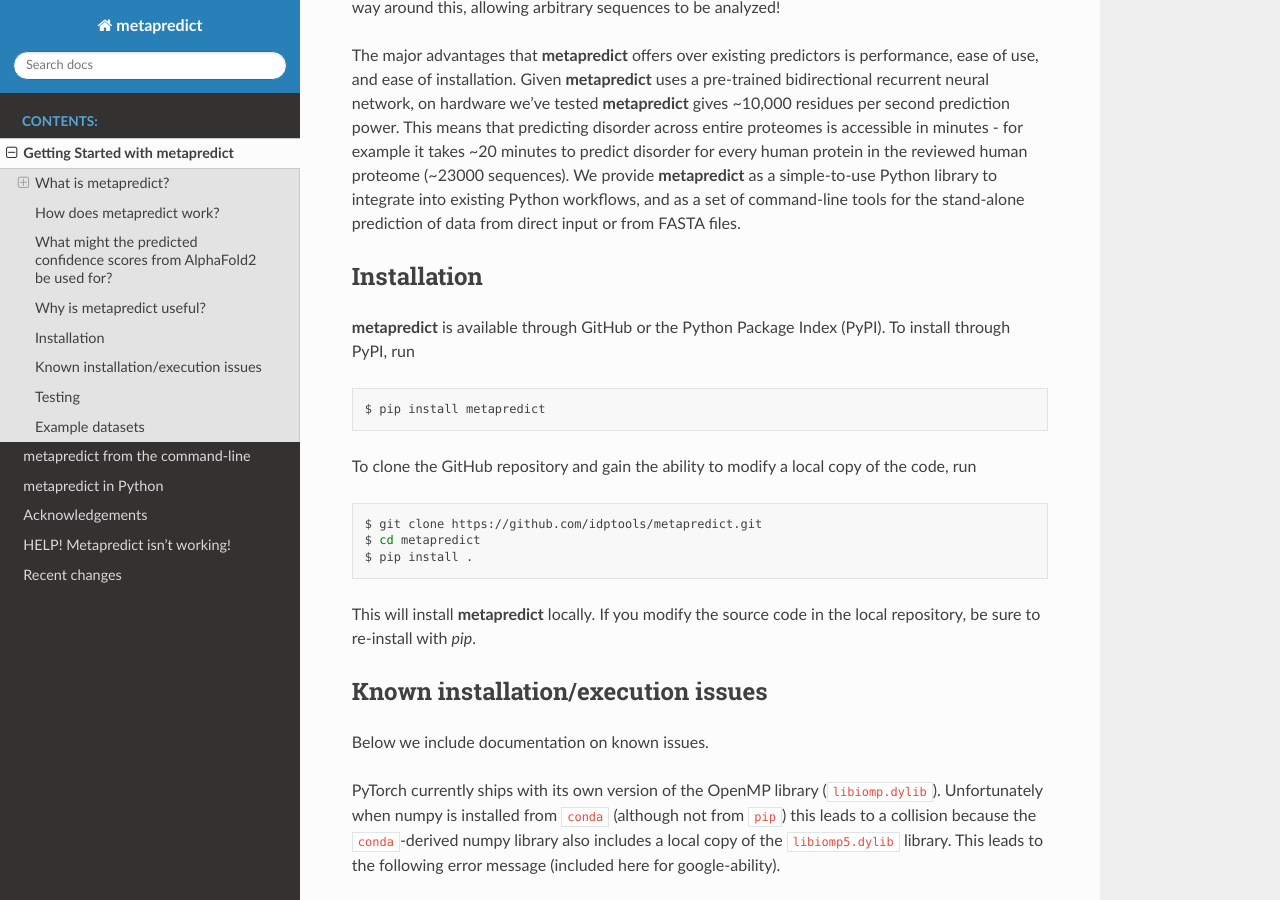
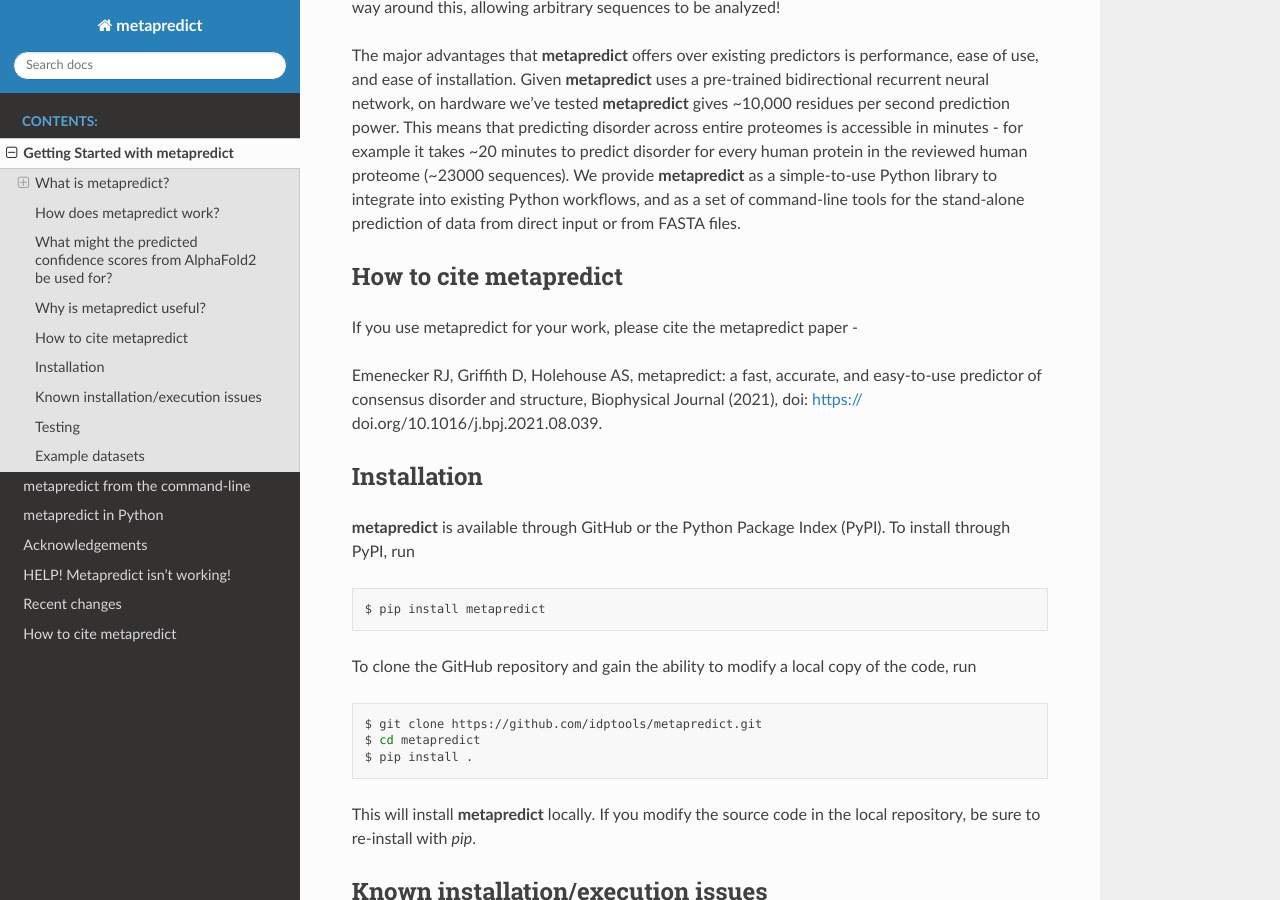
Before and after one commit to idptools/metapredict, a Sphinx documentation site: the page built from docs/getting_started.rst, in a window 1280 px wide and 900 px high, scrolled down 1718 px. Built offline with Sphinx 7.4.7 and the Read the Docs theme 2.0.0, drawn with Linux system fonts in a browser that asks for light colours; pages that are not in the unit, such as notebooks, are missing from menus.

Commit message:
Added info on recent changes and how to cite paper

```diff
--- a/docs/getting_started.rst
+++ b/docs/getting_started.rst
@@ -33,6 +33,14 @@
 Consensus disorder scores are really useful as they distribute the biases and uncertainty associated with any specific predictor. However, a drawback of consensus disorder databases (like MobiDB) is that they can only give you values of *previously predicted protein sequences*. **metapredict** provides a way around this, allowing arbitrary sequences to be analyzed!
 
 The major advantages that **metapredict** offers over existing predictors is performance, ease of use, and ease of installation. Given **metapredict** uses a pre-trained bidirectional recurrent neural network, on hardware we've tested **metapredict** gives ~10,000 residues per second prediction power. This means that predicting disorder across entire proteomes is accessible in minutes - for example it takes ~20 minutes to predict disorder for every human protein in the reviewed human proteome (~23000 sequences). We provide **metapredict** as a simple-to-use Python library to integrate into existing Python workflows, and as a set of command-line tools for the stand-alone prediction of data from direct input or from FASTA files.
+
+
+How to cite metapredict
+===========================
+
+If you use metapredict for your work, please cite the metapredict paper -
+
+Emenecker RJ, Griffith D, Holehouse AS, metapredict: a fast, accurate, and easy-to-use predictor of consensus disorder and structure, Biophysical Journal (2021), doi: https:// doi.org/10.1016/j.bpj.2021.08.039.
 
 
 Installation
--- /dev/null
+++ b/docs/how_to_cite.rst
@@ -0,0 +1,6 @@
+How to cite metapredict
+===========================
+
+If you use metapredict for your work, please cite the metapredict paper -
+
+Emenecker RJ, Griffith D, Holehouse AS, metapredict: a fast, accurate, and easy-to-use predictor of consensus disorder and structure, Biophysical Journal (2021), doi: https:// doi.org/10.1016/j.bpj.2021.08.039.
--- a/docs/index.rst
+++ b/docs/index.rst
@@ -17,3 +17,4 @@
    usage/acknowledgements
    usage/troubleshooting
    changes
+   how_to_cite
```
Also changed, not shown: README.md (+13 -0 lines), docs/changes.rst (+7 -0 lines).
